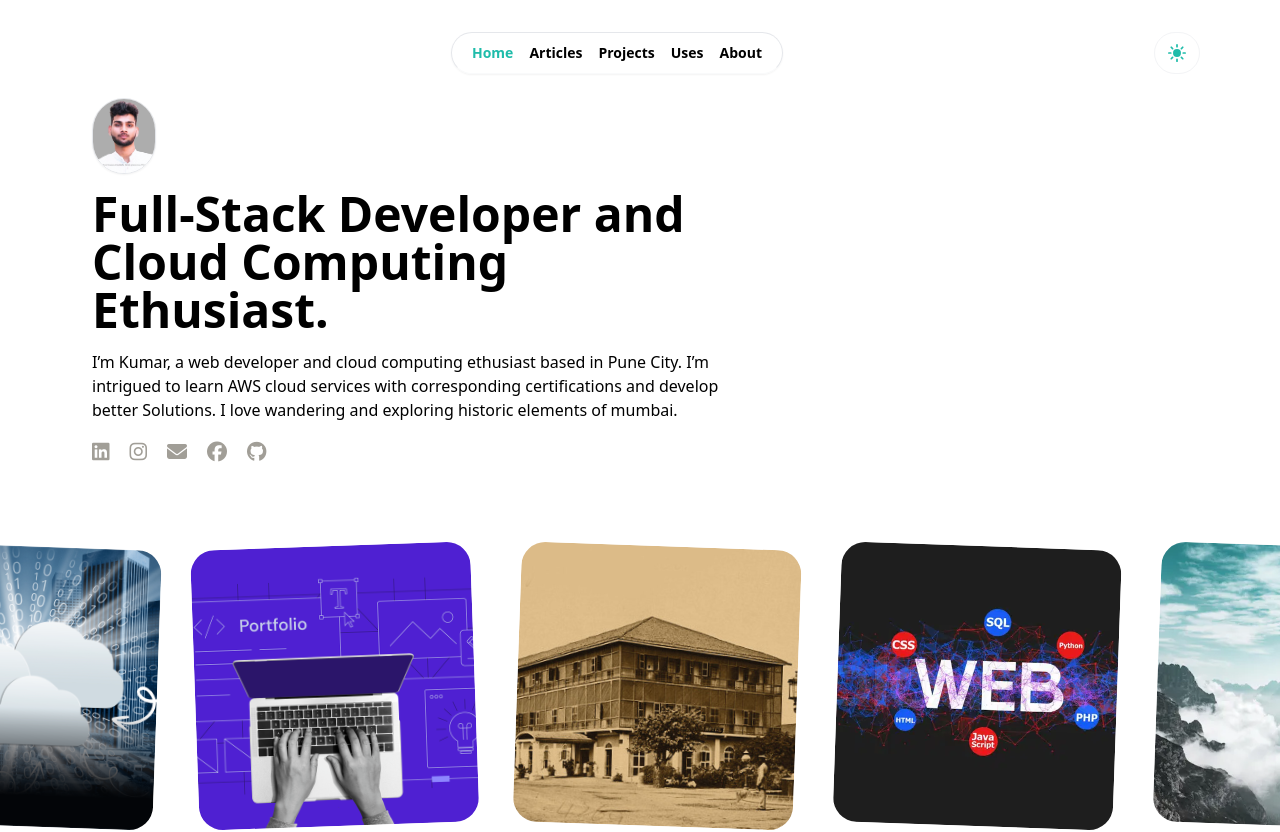
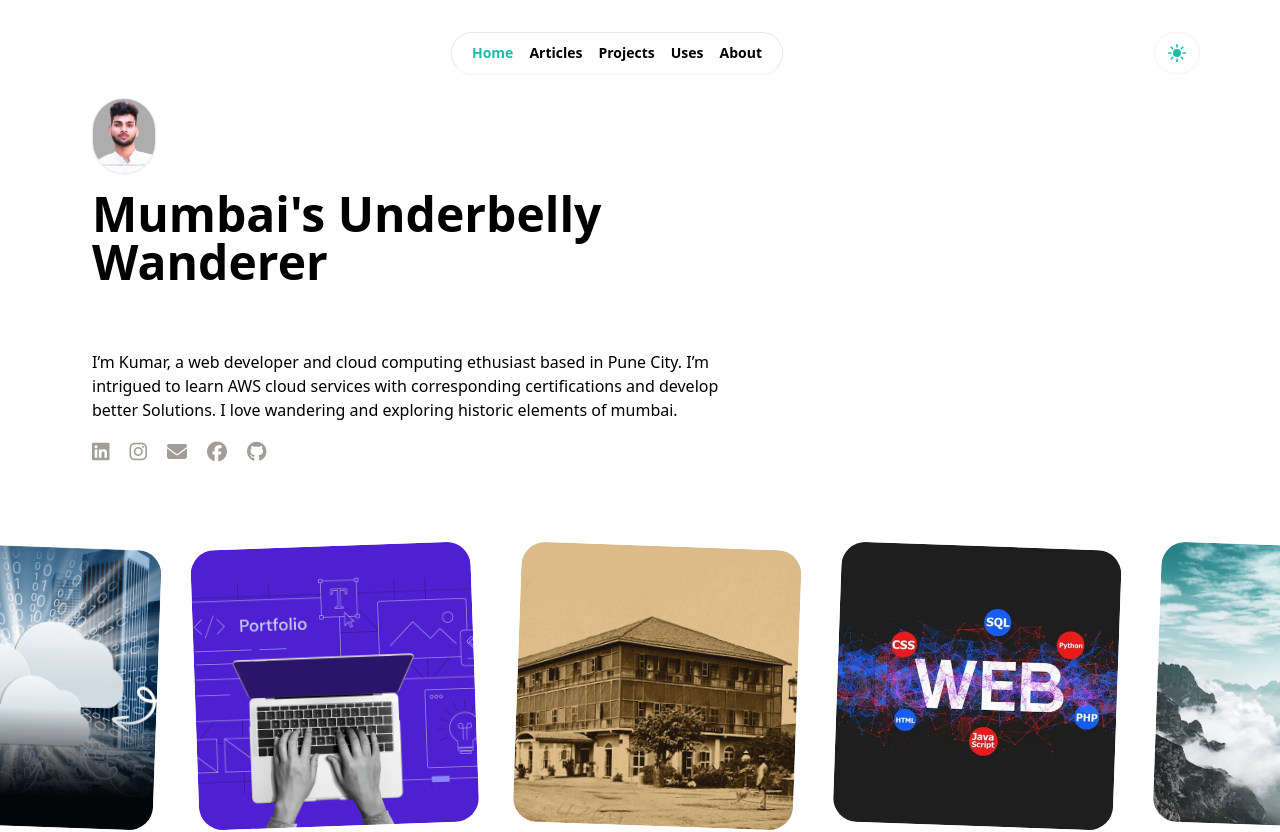
Before and after one commit to KumarWayadande/portfolio-prod, a React (Vite) app: page / in a window 1280 px wide. Shown: the top 832 px of the page. Built offline with nearby package versions, Linux system fonts and the light colour scheme.

Commit message:
aceternity component added

```diff
--- /dev/null
+++ b/lib/utils.js
@@ -0,0 +1,6 @@
+import { clsx } from "clsx";
+import { twMerge } from "tailwind-merge";
+
+export function cn(...inputs) {
+  return twMerge(clsx(inputs));
+}
--- a/package.json
+++ b/package.json
@@ -16,11 +16,14 @@
     "@fortawesome/free-solid-svg-icons": "^6.5.2",
     "@fortawesome/react-fontawesome": "^0.2.2",
     "@mui/material": "^5.15.19",
+    "clsx": "^2.1.1",
+    "motion": "^12.0.6",
     "react": "^18.2.0",
     "react-dom": "^18.2.0",
     "react-icons": "^5.2.1",
     "react-router-dom": "^6.24.1",
-    "react-syntax-highlighter": "^15.6.1"
+    "react-syntax-highlighter": "^15.6.1",
+    "tailwind-merge": "^3.0.1"
   },
   "devDependencies": {
     "@tailwindcss/typography": "^0.5.15",
--- /dev/null
+++ b/src/components/aceternity-components/flip-words-demo.jsx
@@ -0,0 +1,18 @@
+import { FlipWords } from "../ui/flip-words";
+
+export function FlipWordsDemo() {
+  const words = [
+    "Full Stack Developer",
+    "Mumbai's Underbelly Wanderer",
+    "Team Project Leader",
+    "School Topper - SSC",
+  ];
+
+  return (
+    <div className="">
+      <div className="">
+        <FlipWords words={words} /> <br />
+      </div>
+    </div>
+  );
+}
--- /dev/null
+++ b/src/components/ui/flip-words.jsx
@@ -0,0 +1,95 @@
+/* eslint-disable react/prop-types */
+// "use client";
+import React, { useCallback, useEffect, useState } from "react";
+import { AnimatePresence, motion } from "framer-motion";
+import { cn } from "../../../lib/utils.js";
+
+export const FlipWords = ({
+  words,
+  duration = 3000,
+  className
+}) => {
+  const [currentWord, setCurrentWord] = useState(words[0]);
+  const [isAnimating, setIsAnimating] = useState(false);
+
+  // thanks for the fix Julian - https://github.com/Julian-AT
+  const startAnimation = useCallback(() => {
+    const word = words[words.indexOf(currentWord) + 1] || words[0];
+    setCurrentWord(word);
+    setIsAnimating(true);
+  }, [currentWord, words]);
+
+  useEffect(() => {
+    if (!isAnimating)
+      setTimeout(() => {
+        startAnimation();
+      }, duration);
+  }, [isAnimating, duration, startAnimation]);
+
+  return (
+    (<AnimatePresence
+      onExitComplete={() => {
+        setIsAnimating(false);
+      }}>
+      <motion.div
+        initial={{
+          opacity: 0,
+          y: 10,
+        }}
+        animate={{
+          opacity: 1,
+          y: 0,
+        }}
+        transition={{
+          type: "spring",
+          stiffness: 100,
+          damping: 10,
+        }}
+        exit={{
+          opacity: 0,
+          y: -40,
+          x: 40,
+          filter: "blur(8px)",
+          scale: 2,
+          position: "absolute",
+        }}
+        className={cn(
+        //   "z-10 inline-block relative text-left text-neutral-900 dark:text-neutral-100",
+          "",
+        //   className
+        "my-0"
+        )}
+        key={currentWord}>
+        {/* edit suggested by Sajal: https://x.com/DewanganSajal */}
+        {currentWord.split(" ").map((word, wordIndex) => (
+          <motion.span
+            key={word + wordIndex}
+            initial={{ opacity: 0, y: 10, filter: "blur(8px)" }}
+            animate={{ opacity: 1, y: 0, filter: "blur(0px)" }}
+            transition={{
+              delay: wordIndex * 0.3,
+              duration: 0.3,
+            }}
+            // className="inline-block whitespace-nowrap"
+            >
+            {word.split("").map((letter, letterIndex) => (
+              <motion.span
+                key={word + letterIndex}
+                initial={{ opacity: 0, y: 10, filter: "blur(8px)" }}
+                animate={{ opacity: 1, y: 0, filter: "blur(0px)" }}
+                transition={{
+                  delay: wordIndex * 0.3 + letterIndex * 0.05,
+                  duration: 0.2,
+                }}
+                // className="inline-block"
+                >
+                {letter}
+              </motion.span>
+            ))}
+            <span className="inline-block">&nbsp;</span>
+          </motion.span>
+        ))}
+      </motion.div>
+    </AnimatePresence>)
+  );
+};
--- a/src/components/utility components/LandingPage.jsx
+++ b/src/components/utility components/LandingPage.jsx
@@ -12,6 +12,7 @@ import landingWeb2 from "../../assets/l-page4.png";
 import linkcode from "../../assets/linkcode.jpg";
 import innovatus from "../../assets/innovatus.png";
 import campus from "../../assets/campus-infotech.png";
+import { FlipWordsDemo } from "../aceternity-components/flip-words-demo";
 
 const companyImages = [linkcode, innovatus, campus];
 const images = [
@@ -62,10 +63,8 @@ const LandingPage = () => {
         </div>
 
         <div className="heading text-4xl md:text-5xl font-bold dark:text-white">
-          Full-Stack Developer and Cloud Computing Ethusiast.
-          {/* <span className="text-transparent bg-clip-text bg-gradient-to-r to-emerald-600 from-sky-400">
-          {" "}cloud computing esthusiast.
-          </span> */}
+          {/* Full-Stack Developer and Cloud Computing Ethusiast. */}
+          <FlipWordsDemo />
         </div>
 
         <div className="">
--- a/tailwind.config.js
+++ b/tailwind.config.js
@@ -1,3 +1,7 @@
+const {
+  default: flattenColorPalette,
+} = require("tailwindcss/lib/util/flattenColorPalette");
+
 /** @type {import('tailwindcss').Config} */
 import typography from "@tailwindcss/typography";
 export default {
@@ -16,5 +20,18 @@ export default {
       },
     },
   },
-  plugins: [typography],
+  plugins: [typography, addVariablesForColors],
 };
+
+
+// This plugin adds each Tailwind color as a global CSS variable, e.g. var(--gray-200).
+function addVariablesForColors({ addBase, theme }) {
+  let allColors = flattenColorPalette(theme("colors"));
+  let newVars = Object.fromEntries(
+    Object.entries(allColors).map(([key, val]) => [`--${key}`, val])
+  );
+
+  addBase({
+    ":root": newVars,
+  });
+}
```
Also changed, not shown: 1 other file (tests, documents, lock files or other folders).
